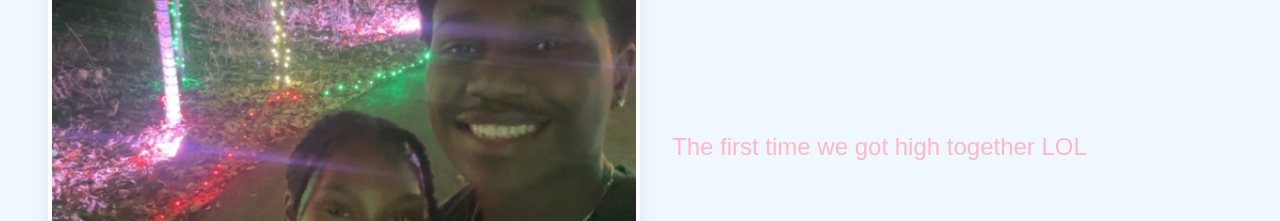
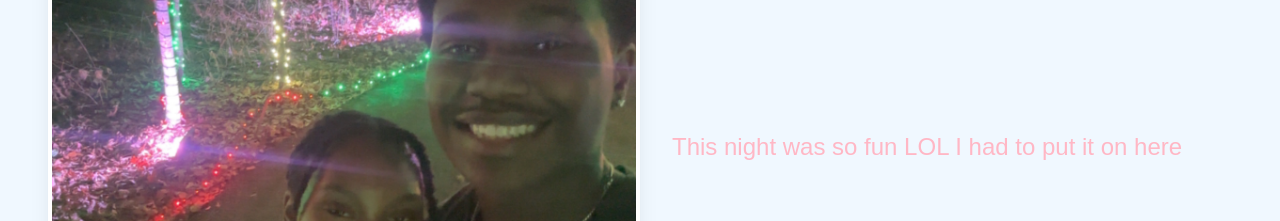
Before and after one commit to R0D50/Birthday-, a plain HTML site: page index.html in a window 1280 px wide. Shown: the part 4040-4261 px from the top of the page. Drawn offline with nearby package versions, Linux system fonts and the light colour scheme; some packages are replaced by stand-ins of ours; a script that the page names is missing; a web font is replaced by a local one.

Commit message:
Update timeline item description in index.html

```diff
--- a/index.html
+++ b/index.html
@@ -91,7 +91,7 @@
       <div class="flex flex-col md:flex-row items-center gap-8" data-aos="fade-right">
         <img src="IMG_1946.JPG" alt="Add photo 3" class="w-full md:w-1/2 rounded-lg shadow-xl border-4 border-white">
         <div class="text-center md:text-left">
-          <h3 class="text-2xl font-anime text-sakura">The first time we got high together LOL</h3>
+          <h3 class="text-2xl font-anime text-sakura">This night was so fun LOL I had to put it on here</h3>
 
          <br>
         </div>
```
